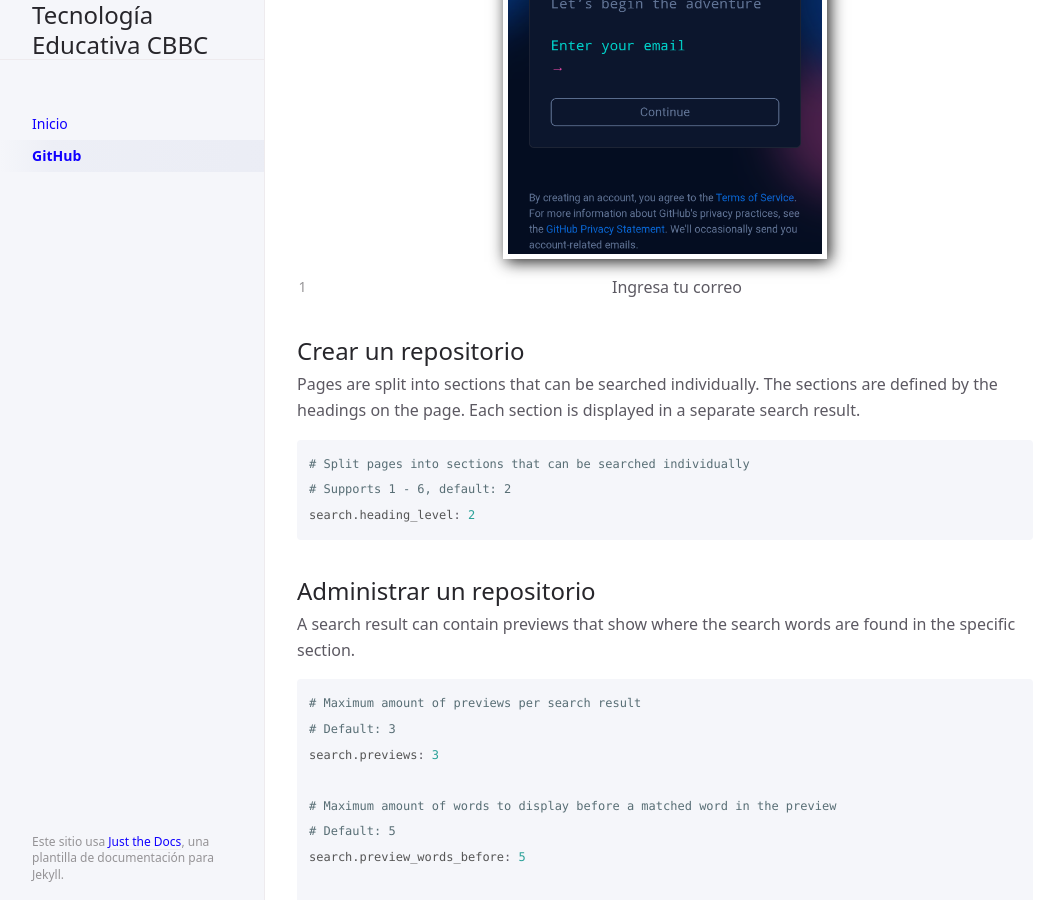
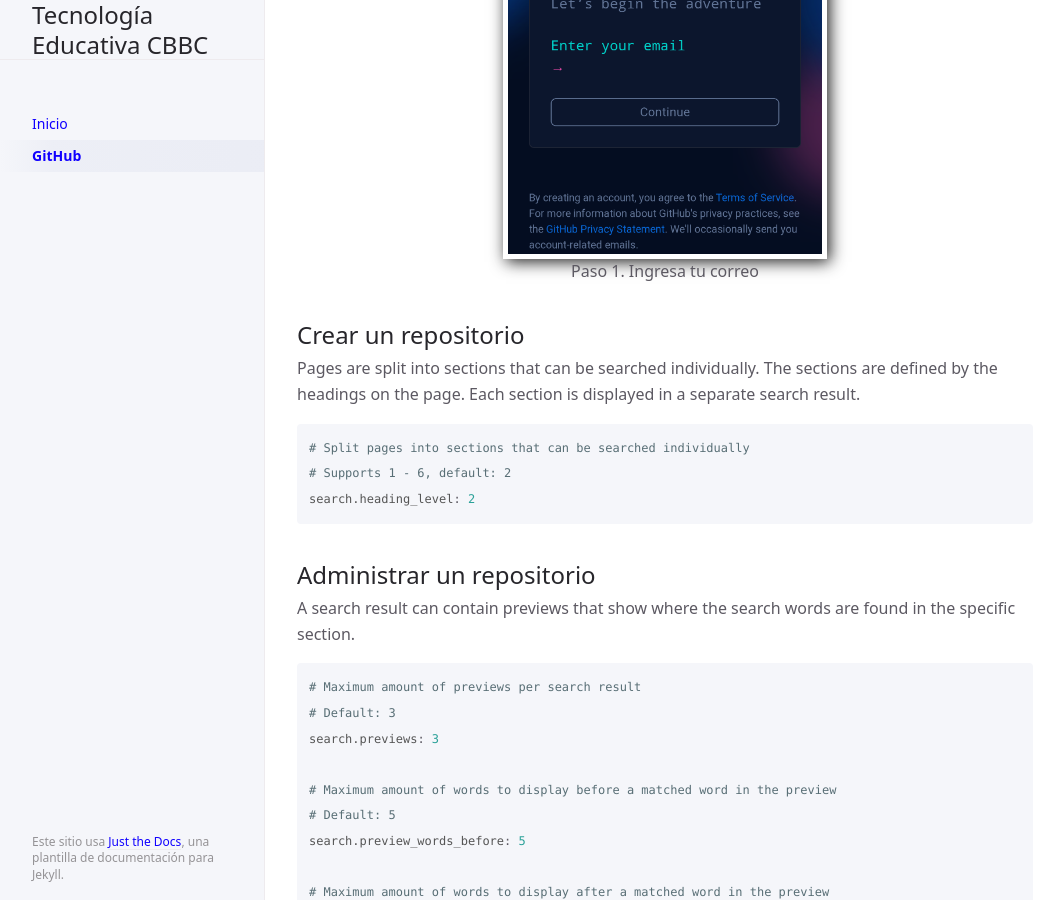
Before and after one commit to CoBachBC/demo, a Jekyll site: the page built from docs/github.md, in a window 1280 px wide and 900 px high, scrolled down 907 px. Shown: the whole window, without its empty margins (107-1153 px from the left). Built offline with Jekyll 4.4.1, drawn with Linux system fonts in a browser that asks for light colours.

Commit message:
Update github.md

```diff
--- a/docs/github.md
+++ b/docs/github.md
@@ -26,7 +26,7 @@
 La pantalla por defecto para creación de cuentas tiene un diseño tipo gamificado. Solicita al usuario ingrese datos tradicionales para crear una cuenta.
 
 ![](/assets/images/github-crear-cuenta-01.png){: .img-tutorial}
-1. Ingresa tu correo
+Paso 1. Ingresa tu correo
 {: .img-tutorial-leyenda}
 
 ## Crear un repositorio
```
